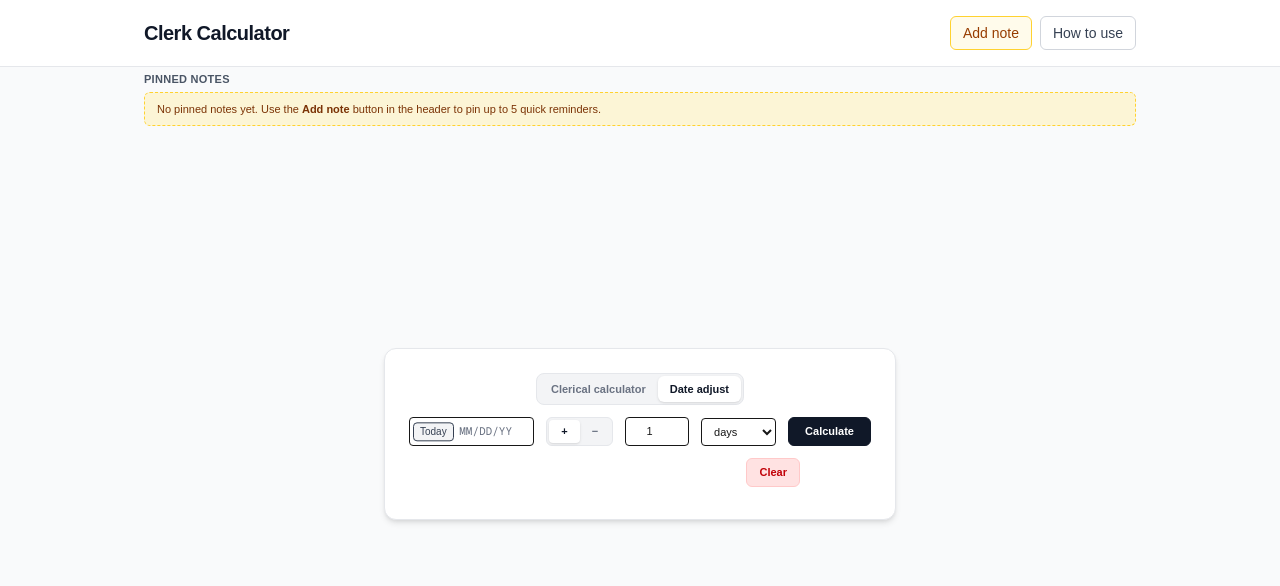
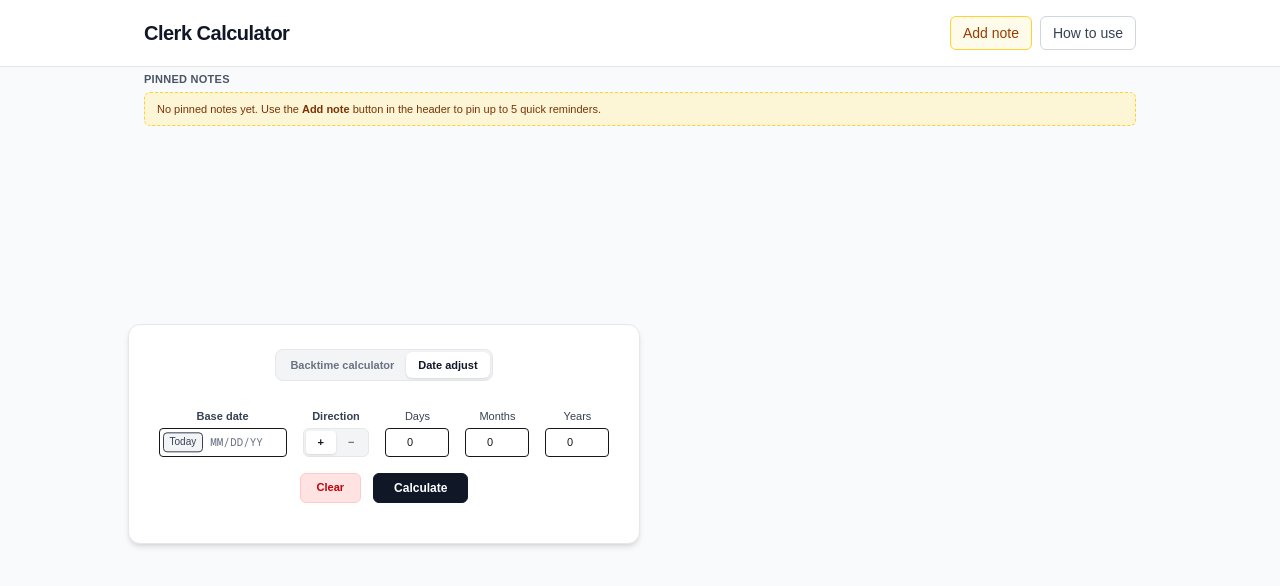
Before and after one commit to jesusoyer/Clerk-Calculator, a Next.js app: page / in a window 1280 px wide. Both pictures are taken after a click on the button "Date adjust". Shown: the top 586 px of the page. Built offline with nearby package versions, Linux system fonts and the light colour scheme.

Commit message:
added year and month fields to the date adjust calculator and fixed some formatting

```diff
--- a/app/components/Calculator.tsx
+++ b/app/components/Calculator.tsx
@@ -24,7 +24,6 @@ interface SavedCalculation {
 }
 
 type DateAdjustDirection = "add" | "subtract";
-type DateAdjustUnit = "days" | "months" | "years";
 
 const STORAGE_KEY = "clerk-calculator-state-v1";
 
@@ -70,8 +69,7 @@ function normalizeShortDateDisplay(value: string): string {
 }
 
 /**
- * Parse MM/DD/YY into a Date using a sliding 100-year window
- * ending at the current year.
+ * Parse MM/DD/YY into a Date using a sliding 100-year window ending at the current year.
  */
 function parseShortDate(input: string): Date | null {
   if (!input) return null;
@@ -108,9 +106,7 @@ function parseShortDate(input: string): Date | null {
   return date;
 }
 
-/**
- * Format a Date as MM/DD/YYYY (for the bottom combined expression)
- */
+/** Format a Date as MM/DD/YYYY */
 function formatDateFullYear(d: Date): string {
   const mm = String(d.getMonth() + 1).padStart(2, "0");
   const dd = String(d.getDate()).padStart(2, "0");
@@ -118,9 +114,7 @@ function formatDateFullYear(d: Date): string {
   return `${mm}/${dd}/${yyyy}`;
 }
 
-/**
- * Format a Date as "Wednesday, January 1, 2025"
- */
+/** Format a Date as "Wednesday, January 1, 2025" */
 function formatLongDate(d: Date): string {
   return new Intl.DateTimeFormat("en-US", {
     weekday: "long",
@@ -130,10 +124,7 @@ function formatLongDate(d: Date): string {
   }).format(d);
 }
 
-/**
- * Helper to decide if a given input should be treated as an invalid date
- * (used for showing inline error messages).
- */
+/** Helper to decide if an input should be treated as an invalid date */
 function isInvalidDateInput(value: string): boolean {
   if (!value) return false; // don't show error on empty
 
@@ -151,10 +142,7 @@ function isInvalidDateInput(value: string): boolean {
   return parseShortDate(value) === null;
 }
 
-/**
- * ✅ Duration between two dates, using UTC so DST / timezones
- * can’t cause off-by-one errors.
- */
+/** ✅ Duration between two dates, using UTC to avoid DST off-by-one */
 function getDurationDays(row: TimeRangeRow, mode: CalcMode): number {
   if (!row.start || !row.end) return 0;
 
@@ -164,7 +152,6 @@ function getDurationDays(row: TimeRangeRow, mode: CalcMode): number {
 
   const dayMs = 1000 * 60 * 60 * 24;
 
-  // Use UTC midnight values for both dates
   const startUTC = Date.UTC(
     start.getFullYear(),
     start.getMonth(),
@@ -177,16 +164,14 @@ function getDurationDays(row: TimeRangeRow, mode: CalcMode): number {
   );
 
   const diffMs = Math.abs(endUTC - startUTC);
-
-  // round instead of floor in case of tiny floating-point jitter
   const baseDays = Math.round(diffMs / dayMs);
 
   if (mode === "STATE_JAIL") {
-    // exclusive (difference in days)
+    // exclusive
     return baseDays > 0 ? baseDays : 0;
   }
 
-  // inclusive for TCJ/TDCJ
+  // inclusive
   const withExtra = baseDays + 1;
   return withExtra > 0 ? withExtra : 0;
 }
@@ -210,18 +195,16 @@ function formatTodayShort(): string {
 /** 📅 Second calculator: date adjust (add/subtract days/months/years) */
 function DateAdjustCalculator() {
   const [baseDate, setBaseDate] = useState("");
-  const [amount, setAmount] = useState("1");
-  const [unit, setUnit] = useState<DateAdjustUnit>("days");
   const [direction, setDirection] = useState<DateAdjustDirection>("add");
+  const [days, setDays] = useState("0");
+  const [months, setMonths] = useState("0");
+  const [years, setYears] = useState("0");
   const [error, setError] = useState<string | null>(null);
   const [result, setResult] = useState<{
     from: string;
     operation: string;
     result: string;
   } | null>(null);
-
-  // quick-pick dropdown for amount 1–15
-  const [showAmountMenu, setShowAmountMenu] = useState(false);
 
   const handleFillTodayBase = () => {
     const today = formatTodayShort();
@@ -231,12 +214,27 @@ function DateAdjustCalculator() {
 
   const handleClear = () => {
     setBaseDate("");
-    setAmount("1");
-    setUnit("days");
     setDirection("add");
+    setDays("0");
+    setMonths("0");
+    setYears("0");
     setError(null);
     setResult(null);
   };
+
+  // Ctrl/Cmd + 0 clears the date-adjust calculator
+  useEffect(() => {
+    function onKeyDown(e: any) {
+      if ((e.ctrlKey || e.metaKey) && e.key === "0") {
+        e.preventDefault();
+        handleClear();
+      }
+    }
+    if (typeof window !== "undefined") {
+      window.addEventListener("keydown", onKeyDown);
+      return () => window.removeEventListener("keydown", onKeyDown);
+    }
+  }, []);
 
   const handleCalculate = () => {
     setError(null);
@@ -248,46 +246,50 @@ function DateAdjustCalculator() {
       return;
     }
 
-    const n = Number(amount);
-    if (!Number.isFinite(n)) {
-      setError("Please enter a valid numeric amount.");
-      return;
+    const d =
+      Number.isFinite(Number(days)) && Number(days) >= 0
+        ? Math.floor(Number(days))
+        : 0;
+    const m =
+      Number.isFinite(Number(months)) && Number(months) >= 0
+        ? Math.floor(Number(months))
+        : 0;
+    const y =
+      Number.isFinite(Number(years)) && Number(years) >= 0
+        ? Math.floor(Number(years))
+        : 0;
+
+    const sign = direction === "add" ? 1 : -1;
+
+    const target = new Date(
+      date.getFullYear(),
+      date.getMonth(),
+      date.getDate()
+    );
+
+    if (d !== 0) {
+      target.setDate(target.getDate() + sign * d);
     }
-
-    const signed = direction === "add" ? n : -n;
-    let target: Date;
-
-    // local calendar math, so +1 day → next date
-    if (unit === "days") {
-      target = new Date(date.getFullYear(), date.getMonth(), date.getDate());
-      target.setDate(target.getDate() + signed);
-    } else if (unit === "months") {
-      target = new Date(date.getFullYear(), date.getMonth(), date.getDate());
-      target.setMonth(target.getMonth() + signed);
-    } else {
-      // years
-      target = new Date(date.getFullYear(), date.getMonth(), date.getDate());
-      target.setFullYear(target.getFullYear() + signed);
+    if (m !== 0) {
+      target.setMonth(target.getMonth() + sign * m);
+    }
+    if (y !== 0) {
+      target.setFullYear(target.getFullYear() + sign * y);
     }
 
     const fromStr = `From ${formatLongDate(date)}`;
 
-    const absN = Math.abs(n);
-    const unitWord =
-      unit === "days"
-        ? absN === 1
-          ? "day"
-          : "days"
-        : unit === "months"
-        ? absN === 1
-          ? "month"
-          : "months"
-        : absN === 1
-        ? "year"
-        : "years";
+    const parts: string[] = [];
+    if (y) parts.push(`${y} ${y === 1 ? "year" : "years"}`);
+    if (m) parts.push(`${m} ${m === 1 ? "month" : "months"}`);
+    if (d) parts.push(`${d} ${d === 1 ? "day" : "days"}`);
 
     const verb = direction === "add" ? "Added" : "Subtracted";
-    const opStr = `${verb} ${absN} ${unitWord}`;
+    const opStr =
+      parts.length > 0
+        ? `${verb} ${parts.join(", ")}`
+        : `${verb} 0 days`;
+
     const resultStr = `Result: ${formatLongDate(target)}`;
 
     setResult({
@@ -298,11 +300,16 @@ function DateAdjustCalculator() {
   };
 
   return (
-    <div className="w-full flex flex-col items-center">
-      {/* Single inline row: base date, +/- , amount, unit, calculate */}
-      <div className="w-full flex flex-col sm:flex-row items-center justify-center gap-2 sm:gap-3 mb-3">
-        {/* Base date with Today button */}
-        <div className="relative w-full max-w-[10rem]">
+    <div className="w-full flex flex-col items-center px-5 py-4">
+      <div className="w-full max-w-xl space-y-4">
+        {/* Single row: base date, +/- and days/months/years */}
+        <div className="w-full flex flex-wrap md:flex-nowrap items-end justify-center gap-4">
+          {/* Base date (smaller) */}
+          <div className="flex flex-col items-center">
+            <label className="block text-[11px] font-semibold text-gray-700 mb-1">
+              Base date
+            </label>
+            <div className="relative w-28 sm:w-32">
               <button
                 type="button"
                 onClick={handleFillTodayBase}
@@ -320,7 +327,6 @@ function DateAdjustCalculator() {
                 type="text"
                 inputMode="numeric"
                 placeholder="MM/DD/YY"
-            aria-label="Base date"
                 value={baseDate}
                 onChange={(e) => {
                   setBaseDate(e.target.value);
@@ -337,8 +343,13 @@ function DateAdjustCalculator() {
                 "
               />
             </div>
+          </div>
 
-        {/* +/- toggle */}
+          {/* plus/minus toggle */}
+          <div className="flex flex-col items-center">
+            <span className="block text-[11px] font-semibold text-gray-700 mb-1">
+              Direction
+            </span>
             <div className="inline-flex rounded-md border border-gray-200 bg-gray-100 p-0.5">
               <button
                 type="button"
@@ -363,75 +374,87 @@ function DateAdjustCalculator() {
                 −
               </button>
             </div>
+          </div>
 
-        {/* Amount with quick-pick dropdown */}
-        <div className="relative">
+          {/* Days */}
+          <div className="flex flex-col items-center">
+            <label className="block text-[11px] text-gray-700 mb-1">
+              Days
+            </label>
             <input
               type="number"
               min="0"
               step="1"
-            value={amount}
-            onChange={(e) => setAmount(e.target.value)}
-            onFocus={() => setShowAmountMenu(true)}
-            onBlur={() => {
-              setTimeout(() => setShowAmountMenu(false), 100);
-            }}
+              value={days}
+              onChange={(e) => setDays(e.target.value)}
               className="
                 w-16 border rounded px-2 py-1.5
                 text-[11px] text-center
                 focus:outline-none focus:ring-1 focus:ring-gray-400 focus:border-gray-500
               "
             />
+          </div>
 
-          {showAmountMenu && (
-            <div
+          {/* Months */}
+          <div className="flex flex-col items-center">
+            <label className="block text-[11px] text-gray-700 mb-1">
+              Months
+            </label>
+            <input
+              type="number"
+              min="0"
+              step="1"
+              value={months}
+              onChange={(e) => setMonths(e.target.value)}
               className="
-                absolute z-10 mt-1 w-16
-                max-h-48 overflow-auto
-                rounded-md border border-gray-200 bg-white shadow-lg
+                w-16 border rounded px-2 py-1.5
+                text-[11px] text-center
+                focus:outline-none focus:ring-1 focus:ring-gray-400 focus:border-gray-500
+              "
+            />
+          </div>
+
+          {/* Years */}
+          <div className="flex flex-col items-center">
+            <label className="block text-[11px] text-gray-700 mb-1">
+              Years
+            </label>
+            <input
+              type="number"
+              min="0"
+              step="1"
+              value={years}
+              onChange={(e) => setYears(e.target.value)}
+              className="
+                w-16 border rounded px-2 py-1.5
+                text-[11px] text-center
+                focus:outline-none focus:ring-1 focus:ring-gray-400 focus:border-gray-500
+              "
+            />
+          </div>
+        </div>
+
+        {/* Buttons below */}
+        <div className="w-full flex justify-center gap-3 mt-2">
+          <button
+            type="button"
+            onClick={handleClear}
+            className="
+              px-4 py-1.5 rounded-md border text-[11px] font-semibold whitespace-nowrap
+              bg-red-100 text-red-700 border-red-200
+              hover:bg-red-400 hover:text-white hover:border-red-400
+              active:bg-red-500 active:border-red-500
+              transition active:scale-95
+              focus:outline-none focus:ring-1 focus:ring-red-200
             "
           >
-              {Array.from({ length: 15 }, (_, i) => i + 1).map((v) => (
-                <button
-                  key={v}
-                  type="button"
-                  onMouseDown={(e) => {
-                    e.preventDefault();
-                    setAmount(String(v));
-                    setShowAmountMenu(false);
-                  }}
-                  className="
-                    w-full px-2 py-1 text-[11px] text-center
-                    hover:bg-gray-100
-                  "
-                >
-                  {v}
+            Clear
           </button>
-              ))}
-            </div>
-          )}
-        </div>
-
-        {/* Unit select */}
-        <select
-          value={unit}
-          onChange={(e) => setUnit(e.target.value as DateAdjustUnit)}
-          className="
-            border rounded px-2 py-1.5 text-[11px]
-            focus:outline-none focus:ring-1 focus:ring-gray-400 focus:border-gray-500
-          "
-        >
-          <option value="days">days</option>
-          <option value="months">months</option>
-          <option value="years">years</option>
-        </select>
-
-        {/* Calculate button */}
           <button
             type="button"
             onClick={handleCalculate}
             className="
-            px-3 sm:px-4 py-1.5 rounded-md border text-[11px] font-semibold whitespace-nowrap
+              px-5 py-1.5 rounded-md border text-[12px] font-semibold whitespace-nowrap
               bg-gray-900 text-white border-gray-900
               hover:bg-gray-800
               active:bg-gray-950
@@ -440,24 +463,6 @@ function DateAdjustCalculator() {
             "
           >
             Calculate
-        </button>
-      </div>
-
-      {/* Buttons under row: Clear */}
-      <div className="w-full max-w-xs flex justify-end gap-2 mb-2">
-        <button
-          type="button"
-          onClick={handleClear}
-          className="
-            px-3 py-1.5 rounded-md border text-[11px] font-semibold whitespace-nowrap
-            bg-red-100 text-red-700 border-red-200
-            hover:bg-red-400 hover:text-white hover:border-red-400
-            active:bg-red-500 active:border-red-500
-            transition active:scale-95
-            focus:outline-none focus:ring-1 focus:ring-red-200
-          "
-        >
-          Clear
           </button>
         </div>
 
@@ -477,8 +482,11 @@ function DateAdjustCalculator() {
           </div>
         )}
       </div>
+    </div>
   );
 }
+
+/* ---------- BacktimeCard and export (unchanged logic) ---------- */
 
 function BacktimeCard() {
   const [rows, setRows] = useState<TimeRangeRow[]>([
@@ -498,11 +506,9 @@ function BacktimeCard() {
   const [saveBanner, setSaveBanner] = useState<string | null>(null);
   const bannerTimeoutRef = useRef<ReturnType<typeof setTimeout> | null>(null);
 
-  // Saved list UI state
   const [savedOpen, setSavedOpen] = useState(false);
-  const [activeSavedId, setActiveSavedId] = useState<string | null>(null); // null = current live calc
+  const [activeSavedId, setActiveSavedId] = useState<string | null>(null);
 
-  // Snapshot of the "current" calc when you first open a saved one
   const liveStateRef = useRef<{
     rows: TimeRangeRow[];
     mode: CalcMode;
@@ -512,7 +518,6 @@ function BacktimeCard() {
   const startRefs = useRef<Array<HTMLInputElement | null>>([]);
   const endRefs = useRef<Array<HTMLInputElement | null>>([]);
 
-  // Load from localStorage
   useEffect(() => {
     try {
       if (typeof window === "undefined") return;
@@ -560,7 +565,6 @@ function BacktimeCard() {
     }
   }, []);
 
-  // Save to localStorage
   useEffect(() => {
     try {
       if (typeof window === "undefined") return;
@@ -576,7 +580,6 @@ function BacktimeCard() {
     }
   }, [rows, mode, identifier, savedCalculations]);
 
-  // Cleanup banner timeout on unmount
   useEffect(() => {
     return () => {
       if (bannerTimeoutRef.current) {
@@ -590,15 +593,14 @@ function BacktimeCard() {
     0
   );
 
-  // Build the combined expression string using full 4-digit years
   const rangeParts: string[] = [];
   rows.forEach((row) => {
     const startDate = parseShortDate(row.start);
     const endDate = parseShortDate(row.end);
     if (!startDate || !endDate) return;
 
-    const startStr = formatDateFullYear(startDate); // MM/DD/YYYY
-    const endStr = formatDateFullYear(endDate); // MM/DD/YYYY
+    const startStr = formatDateFullYear(startDate);
+    const endStr = formatDateFullYear(endDate);
     rangeParts.push(`(${startStr} - ${endStr})`);
   });
 
@@ -675,7 +677,6 @@ function BacktimeCard() {
     }
   }, []);
 
-  // Keyboard shortcut: Ctrl+0 / Cmd+0 to clear
   useEffect(() => {
     function onKeyDown(e: any) {
       if ((e.ctrlKey || e.metaKey) && e.key === "0") {
@@ -690,7 +691,6 @@ function BacktimeCard() {
     }
   }, [handleClearAll]);
 
-  // Only keep Tab behavior; no Enter-based focus/add-row
   function handleEndKeyDown(
     e: KeyboardEvent<HTMLInputElement>,
     rowIndex: number
@@ -719,7 +719,7 @@ function BacktimeCard() {
         document.body.removeChild(textarea);
       }
       setCopied(true);
-      setTimeout(() => setCopied(false), 1000); // ~1 second
+      setTimeout(() => setCopied(false), 1000);
     } catch {
       // ignore
     }
@@ -772,11 +772,9 @@ function BacktimeCard() {
       setSaveBanner(null);
     }, 3000);
 
-    // Open the list once there's something to show
     setSavedOpen(true);
   }
 
-  // Update existing saved calculation when one is active
   function handleUpdateCurrent() {
     if (activeSavedId === null) {
       handleSaveCurrent();
@@ -830,7 +828,6 @@ function BacktimeCard() {
     }, 3000);
   }
 
-  // Handle selecting an item from SavedCalculations
   function handleSelectSaved(id: string | null) {
     if (id === null) {
       setActiveSavedId(null);
@@ -886,7 +883,6 @@ function BacktimeCard() {
   return (
     <div className="w-full flex justify-center">
       <div className="w-full max-w-5xl flex flex-col md:flex-row items-start gap-2">
-        {/* Saved Calculations only in Backtime mode */}
         {viewMode === "BACKTIME" && (
           <div className="w-full md:w-auto md:flex-shrink-0">
             <SavedCalculationsPanel
@@ -900,15 +896,7 @@ function BacktimeCard() {
           </div>
         )}
 
-        {/* Calculator card */}
-        <div
-          className={
-            "w-full md:flex-1 flex " +
-            (viewMode === "DATE_ADJUST"
-              ? "justify-center"
-              : "justify-center md:justify-start")
-          }
-        >
+        <div className="w-full md:flex-1 flex justify-center md:justify-start">
           <div
             className="
               relative w-full md:max-w-lg
@@ -919,14 +907,12 @@ function BacktimeCard() {
               flex flex-col items-center
             "
           >
-            {/* Success banner */}
             {saveBanner && (
               <div className="absolute -top-10 left-1/2 -translate-x-1/2 px-4 py-2 rounded-md border border-emerald-200 bg-emerald-50 text-emerald-800 text-[12px] shadow-sm">
                 {saveBanner}
               </div>
             )}
 
-            {/* View toggle: Backtime vs Date adjust */}
             <div className="w-full mb-3 flex justify-center">
               <div className="inline-flex rounded-lg border border-gray-200 bg-gray-100 p-0.5">
                 <button
@@ -938,7 +924,7 @@ function BacktimeCard() {
                       : "text-gray-500 hover:text-gray-800"
                   }`}
                 >
-                  Clerical calculator
+                  Backtime calculator
                 </button>
                 <button
                   type="button"
@@ -956,7 +942,6 @@ function BacktimeCard() {
 
             {viewMode === "BACKTIME" ? (
               <>
-                {/* Identifier */}
                 <div className="w-full mb-2 flex flex-col items-center">
                   <label className="block text-[11px] font-semibold text-gray-700 mb-1 text-center">
                     Identifier (optional)
@@ -978,7 +963,6 @@ function BacktimeCard() {
                   )}
                 </div>
 
-                {/* Mode toggle */}
                 <div className="w-full flex flex-col sm:flex-row sm:items-center sm:justify-center gap-3 mb-4">
                   <div className="flex flex-wrap justify-center gap-2 sm:gap-3">
                     <button
@@ -1008,7 +992,6 @@ function BacktimeCard() {
                   </div>
                 </div>
 
-                {/* Rows */}
                 <div className="w-full mt-2 mb-4 space-y-5">
                   {rows.map((row, index) => {
                     const days = getDurationDays(row, mode);
@@ -1028,8 +1011,7 @@ function BacktimeCard() {
 
                     return (
                       <div key={row.id} className="space-y-3">
-                        <div className="flex flex-col sm:flex-row sm:flex-nowrap items-center justify-center gap-2 sm:gap-3">
-                          {/* Start date */}
+                        <div className="flex flex-col sm:flex-row sm:flex-nowrap items-center justify.center gap-2 sm:gap-3">
                           <input
                             type="text"
                             inputMode="numeric"
@@ -1051,7 +1033,6 @@ function BacktimeCard() {
                             }`}
                           />
 
-                          {/* End date with Today button */}
                           <div className="relative w-full sm:w-[9.5rem]">
                             <button
                               type="button"
@@ -1144,7 +1125,6 @@ function BacktimeCard() {
                   })}
                 </div>
 
-                {/* Save / Update + Clear row */}
                 <div className="w-full flex justify-end gap-2 mt-1">
                   {isEditingSaved ? (
                     <button
@@ -1194,7 +1174,6 @@ function BacktimeCard() {
                   </button>
                 </div>
 
-                {/* Combined total + expression */}
                 <div className="w-full pt-3 border-t border-gray-100 mt-4 flex flex-col items-center gap-2">
                   <span className="text-[11px] font-semibold text-gray-700 text-center px-2">
                     Combined total (
```
Lines whose indentation alone changed are shown as unchanged.
